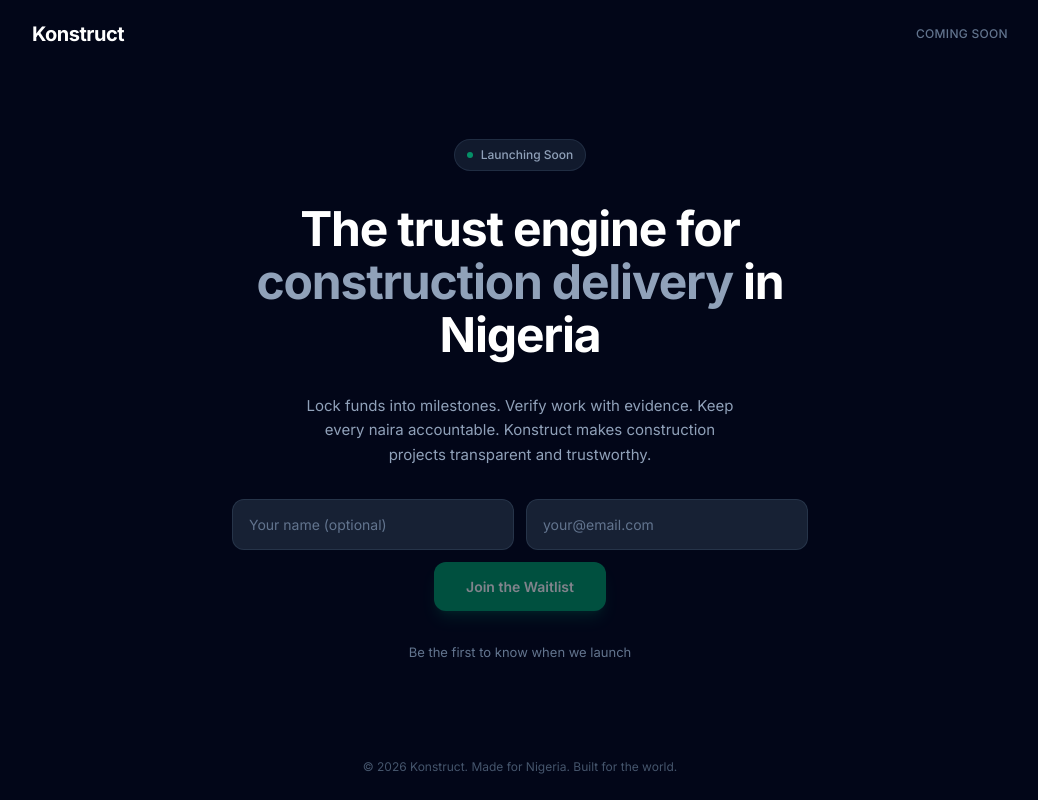
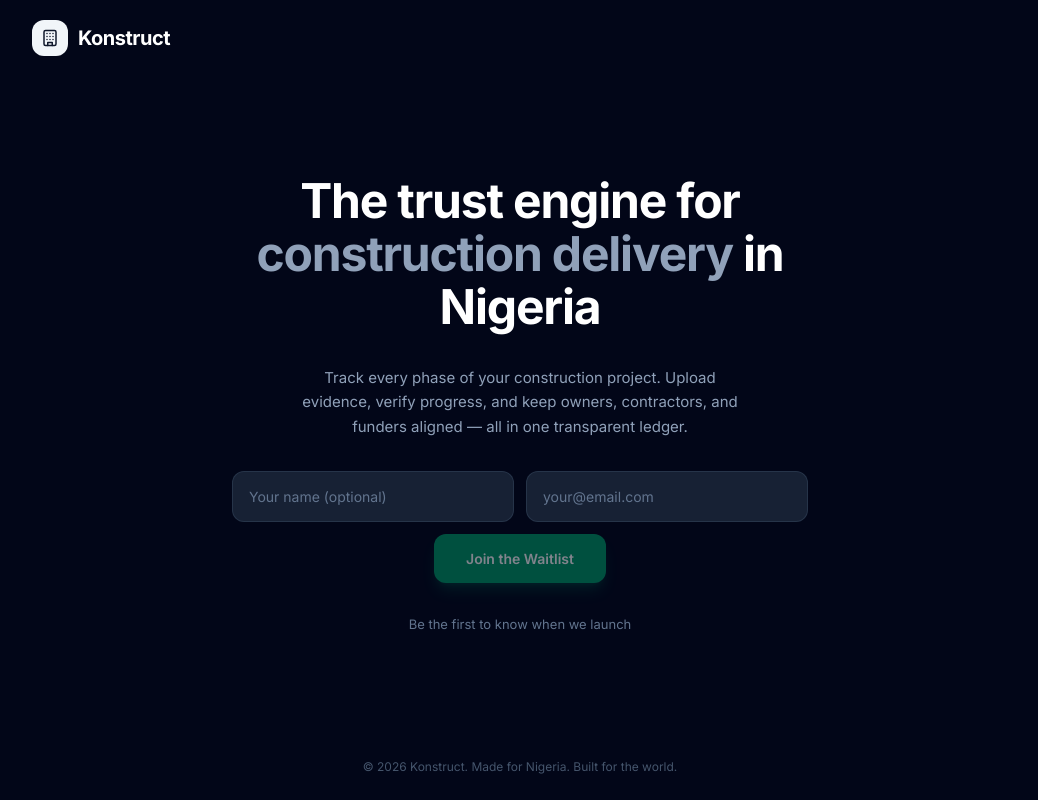
Before and after one commit to luisjjj/KONSTRUCT, a Next.js app: page / in a window 1280 px wide. Shown: the whole page, without its empty margins (120-1158 px from the left). Built offline with nearby package versions, Linux system fonts and the light colour scheme; no server answers.

Commit message:
fix: add logo to waitlist nav, remove badge, reframe subheading

```diff
--- a/src/app/waitlist-content.tsx
+++ b/src/app/waitlist-content.tsx
@@ -1,6 +1,7 @@
 "use client";
 
 import { useState, useEffect } from "react";
+import { IconBuilding } from "@/components/icons";
 
 export default function WaitlistContent() {
   const [email, setEmail] = useState("");
@@ -45,18 +46,18 @@
     <div className="min-h-screen bg-slate-950 flex flex-col">
       {/* Nav */}
       <nav className="w-full px-6 py-5 flex items-center justify-between max-w-5xl mx-auto">
-        <span className="text-white text-xl font-bold tracking-tight">Konstruct</span>
-        <span className="text-[12px] text-slate-500 font-medium tracking-wide uppercase">Coming Soon</span>
+        <div className="flex items-center gap-2.5">
+          <div className="w-9 h-9 rounded-xl bg-slate-100 flex items-center justify-center">
+            <IconBuilding size={18} className="text-slate-900" strokeWidth={2} />
+          </div>
+          <span className="text-white text-xl font-bold tracking-tight">Konstruct</span>
+        </div>
       </nav>
 
       {/* Hero */}
       <main className="flex-1 flex items-center justify-center px-6">
         <div className="max-w-xl w-full text-center space-y-8">
           {/* Badge */}
-          <div className="inline-flex items-center gap-2 px-3 py-1.5 rounded-full bg-slate-800/60 border border-slate-700/50 text-[12px] text-slate-400 font-medium">
-            <span className="w-1.5 h-1.5 rounded-full bg-emerald-500 animate-pulse" />
-            Launching Soon
-          </div>
 
           {/* Headline */}
           <h1 className="text-4xl sm:text-5xl font-bold text-white tracking-tight leading-[1.1]">
@@ -67,9 +68,9 @@
 
           {/* Subtext */}
           <p className="text-[15px] text-slate-400 leading-relaxed max-w-md mx-auto">
-            Lock funds into milestones. Verify work with evidence. Keep every
-            naira accountable. Konstruct makes construction projects transparent
-            and trustworthy.
+            Track every phase of your construction project. Upload evidence,
+            verify progress, and keep owners, contractors, and funders aligned —
+            all in one transparent ledger.
           </p>
 
           {/* Form */}
```
